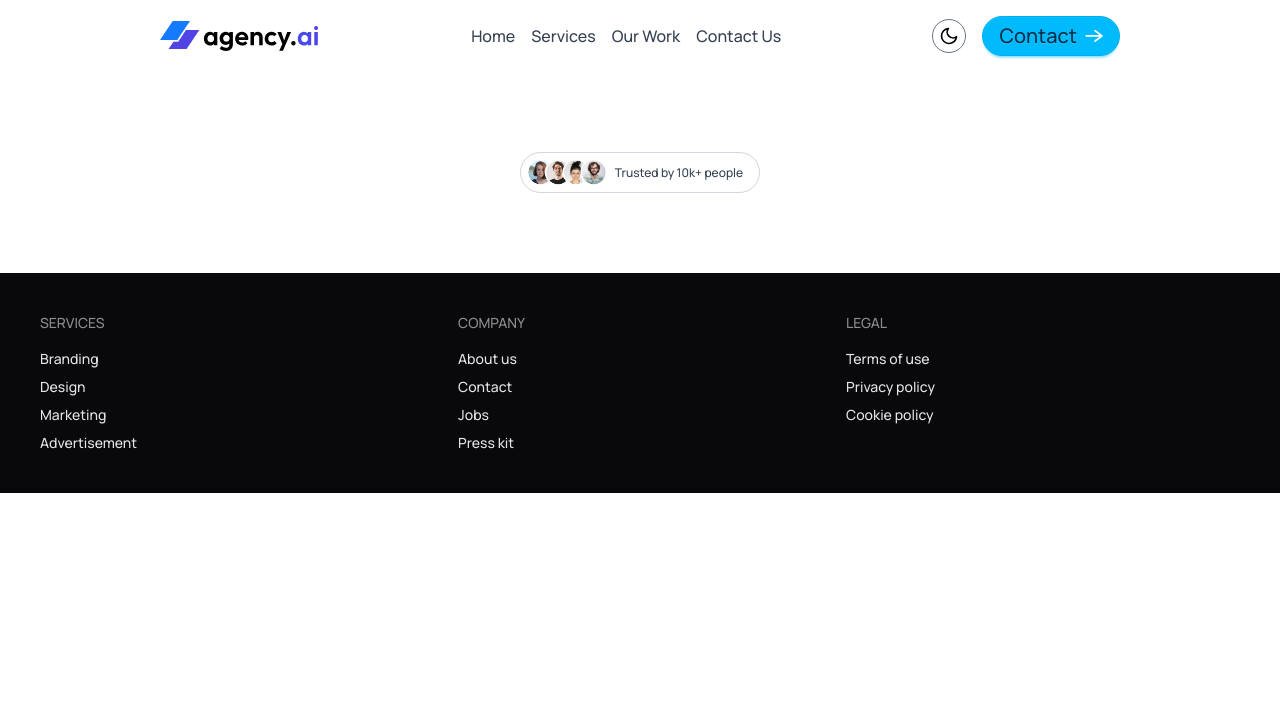
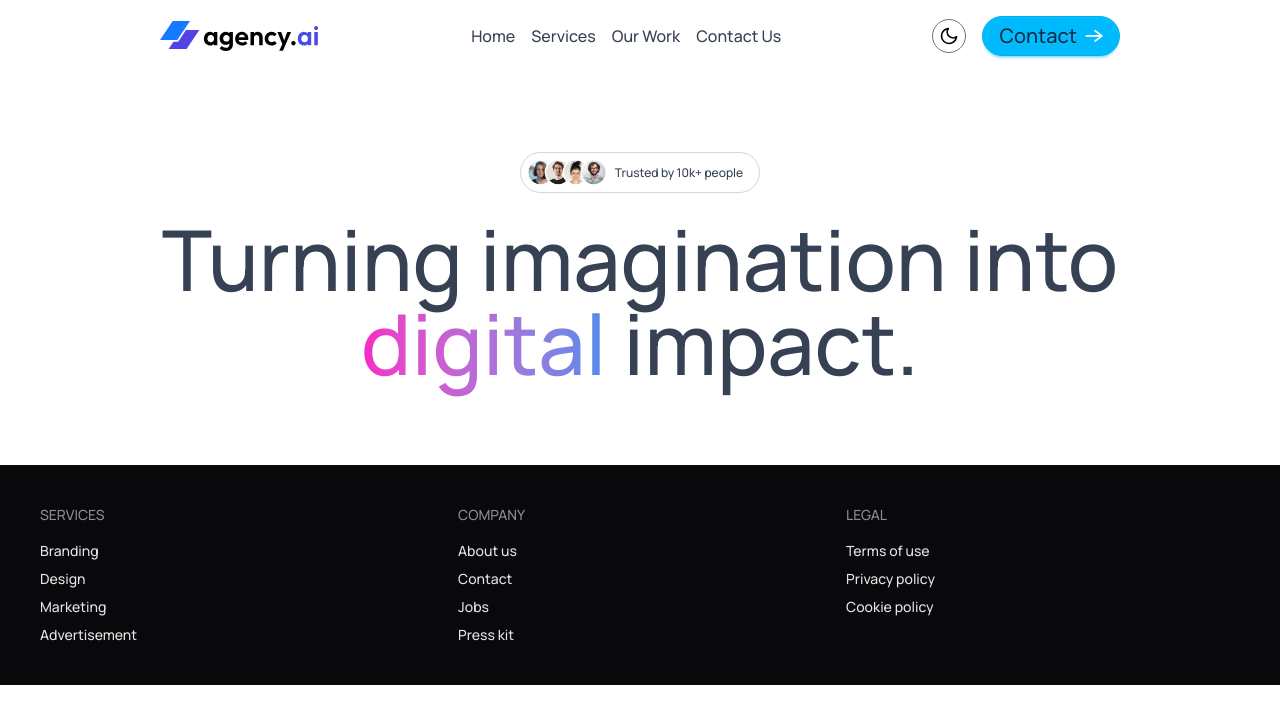
Before and after one commit to Amitkumersarkar/BrainWave, a React (Vite) app: page / in a window 1280 px wide. Shown: the top 724 px of the page. Built offline with nearby package versions, Linux system fonts and the light colour scheme.

Commit message:
hero section color gradient and text transfrom done

```diff
--- a/src/components/Banner/Hero.jsx
+++ b/src/components/Banner/Hero.jsx
@@ -9,6 +9,8 @@
                 <img className="w-20 " src={assets.group_profile} alt="" />
                 <p className="text-xs front-medium">Trusted by 10k+ people</p>
             </div>
+            <h1 className="text-4xl sm:text-5xl md:text-6xl xl:text-[84px] font-medium xl-leading-[95px] max-w-5xl">Turning imagination into <span className="bg-gradient-to-r from-[#F527C5] to-[#4d8cea] bg-clip-text text-transparent">digital</span> impact.</h1>
+
         </div>
     );
 };
```
